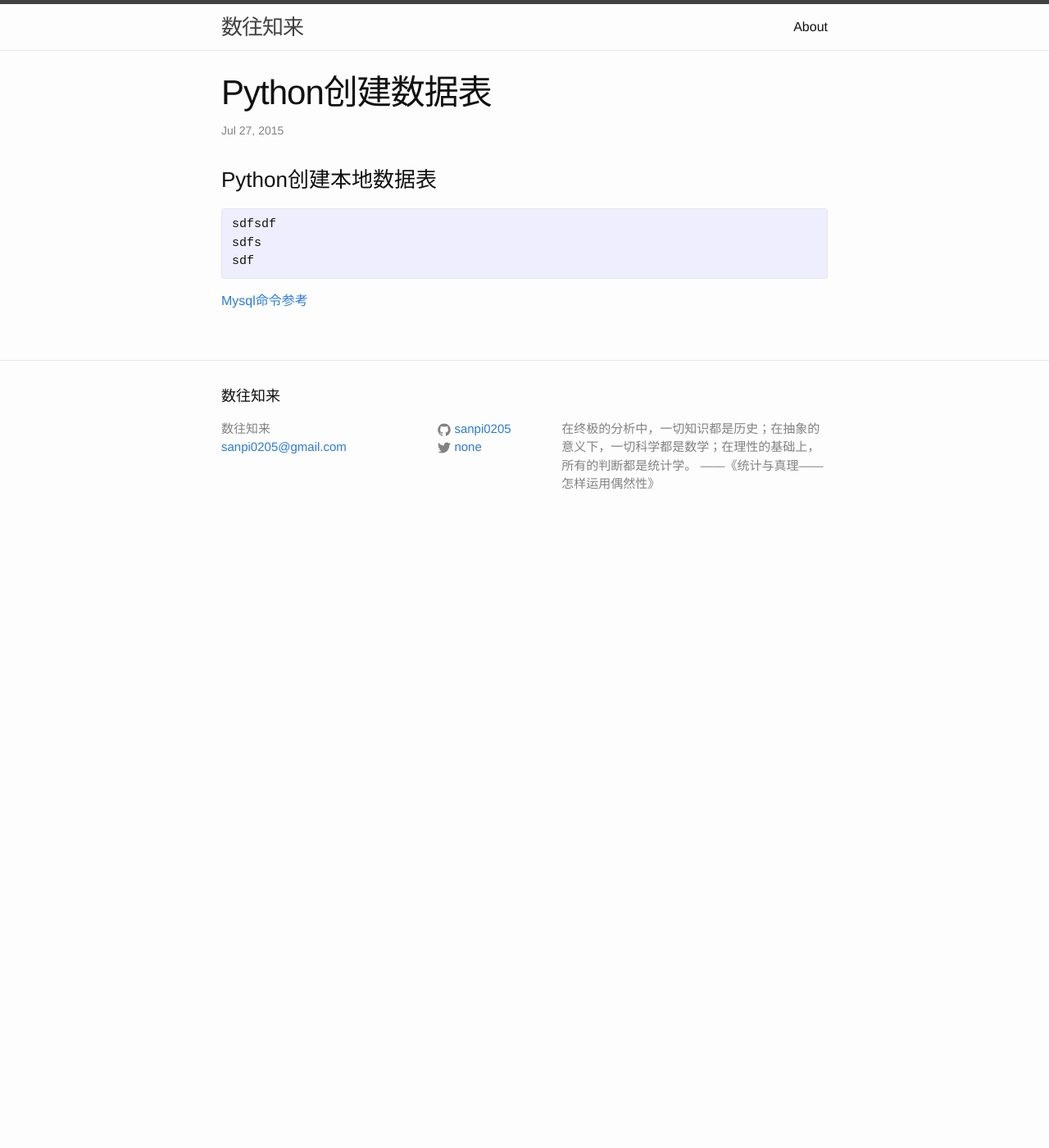
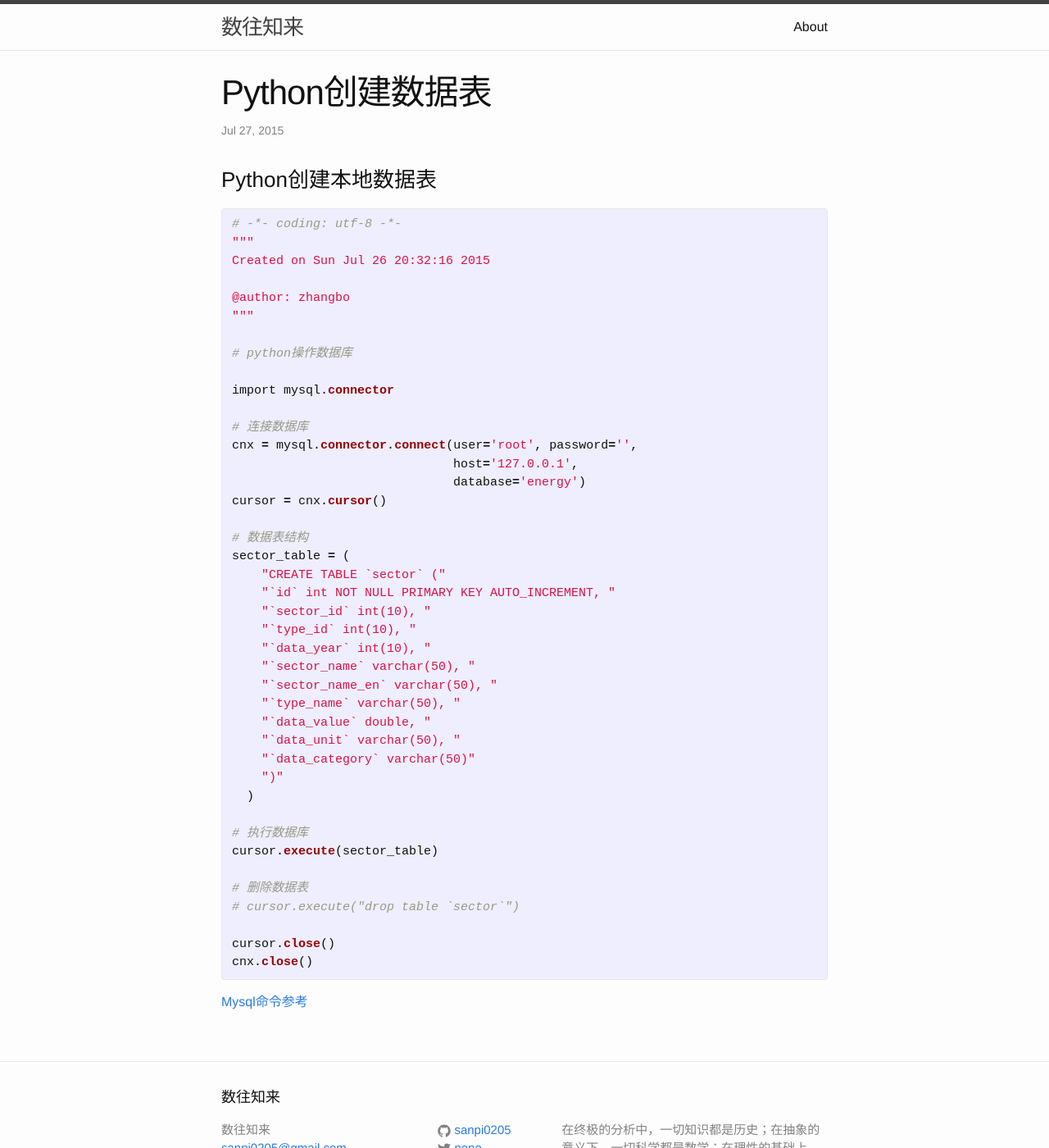
Before and after one commit to sanpi0205/sanpi0205.github.io, a Jekyll site: the page built from _posts/2015-07-27-python-create-table.markdown, in a window 1280 px wide and 1400 px high. Shown: the whole window at 82% size. Built offline with Jekyll 4.4.1, drawn with Linux system fonts in a browser that asks for light colours.

Commit message:
python create table

```diff
--- a/_posts/2015-07-27-python-create-table.markdown
+++ b/_posts/2015-07-27-python-create-table.markdown
@@ -8,10 +8,48 @@ categories: Python
 ### Python创建本地数据表
 
 {% highlight ruby %}
-sdfsdf
-sdfs
-sdf
 
+# -*- coding: utf-8 -*-
+"""
+Created on Sun Jul 26 20:32:16 2015
+
+@author: zhangbo
+"""
+
+# python操作数据库
+
+import mysql.connector
+
+# 连接数据库
+cnx = mysql.connector.connect(user='root', password='',
+                              host='127.0.0.1',
+                              database='energy')
+cursor = cnx.cursor()
+
+# 数据表结构
+sector_table = (
+    "CREATE TABLE `sector` ("
+    "`id` int NOT NULL PRIMARY KEY AUTO_INCREMENT, "
+    "`sector_id` int(10), "
+    "`type_id` int(10), "
+    "`data_year` int(10), "
+    "`sector_name` varchar(50), "
+    "`sector_name_en` varchar(50), "
+    "`type_name` varchar(50), "
+    "`data_value` double, "
+    "`data_unit` varchar(50), "
+    "`data_category` varchar(50)"
+    ")"
+  )
+
+# 执行数据库
+cursor.execute(sector_table)
+
+# 删除数据表
+# cursor.execute("drop table `sector`")
+
+cursor.close()
+cnx.close()
 
 {% endhighlight %}
 
```
Also changed, not shown: 1 other file.
